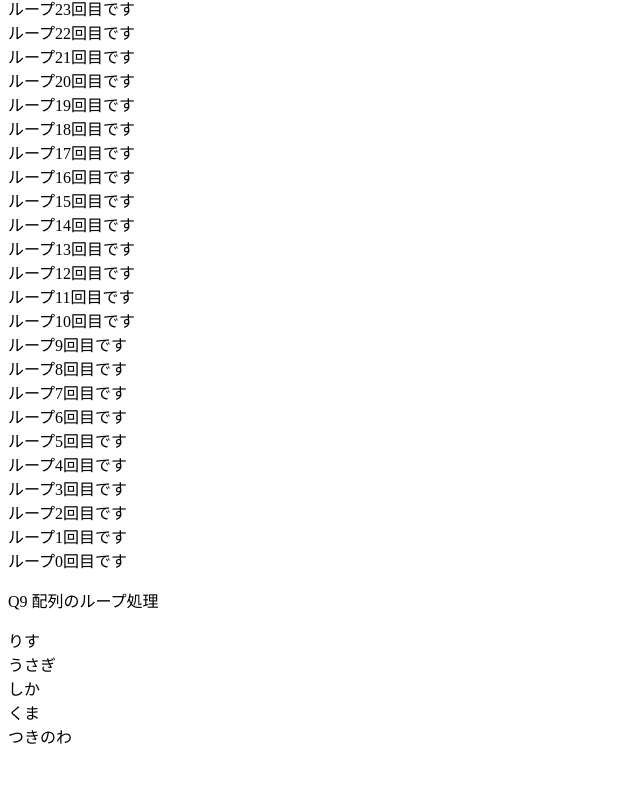
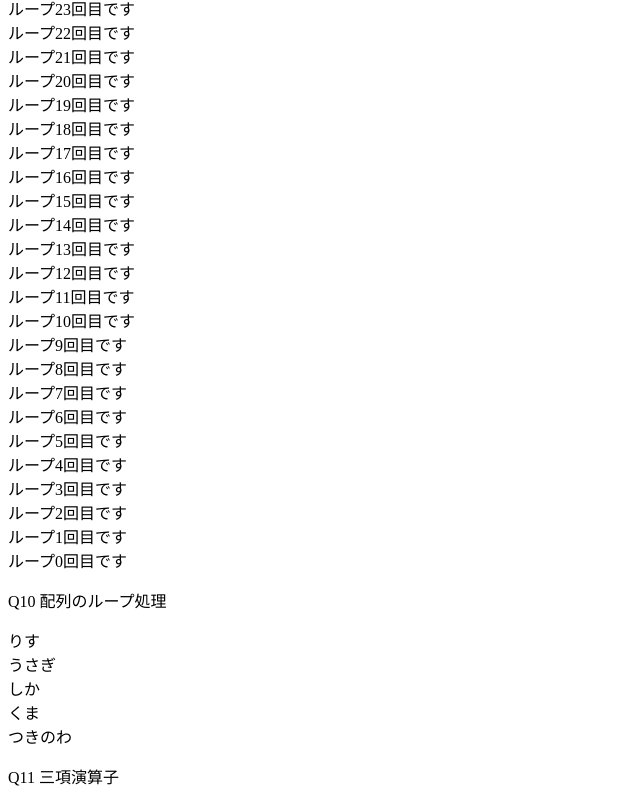
Before and after one commit to kiyo4810/day4_codequest, a plain HTML site: page index.html in a window 1280 px wide. Shown: the part 3045-3849 px from the top of the page, without its empty margins (0-640 px from the left). Before the commit the page ends 3801 px from the top, so only its background shows below. Drawn offline with Linux system fonts and the light colour scheme.

Commit message:
Q11　三項演算子　おじか若手か

```diff
--- a/index.html
+++ b/index.html
@@ -39,8 +39,10 @@
     <p>Q9 while文</p>
     <div id="loop"></div>
     <div id="cdto100"></div>
-    <p>Q9 配列のループ処理</p>
+    <p>Q10 配列のループ処理</p>
     <div id="arraytoloop"></div>
+    <p>Q11 三項演算子</p>
+    <div id="3kou"></div>
     <script src="index.js"></script>
   </body>
 </html>
--- a/index.js
+++ b/index.js
@@ -155,3 +155,6 @@ numbers.forEach((num) => {
   // 5. 親玉（arraytoloop）の中に追加する
   container2.appendChild(animalDiv);
 });
+//11. 三項演算子
+let age = 52;
+console.log(age >= 50 ? "おじ" : "若手");
```
